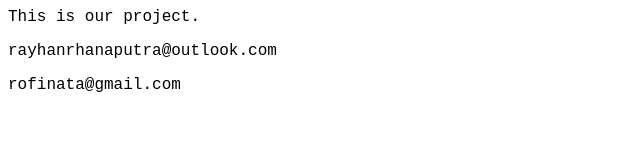
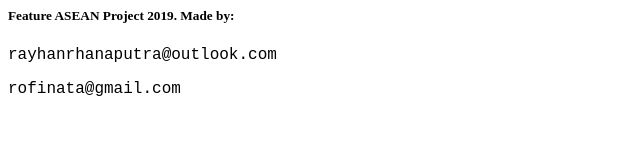
Before and after one commit to rayhanhanaputra/feature-asean, a plain HTML site: page project1/index.html in a window 1280 px wide. Shown: the full height of the page, 0-640 px from the left. Drawn offline with Linux system fonts and the light colour scheme.

Commit message:
sudo apt-get init

```diff
--- a/project1/index.html
+++ b/project1/index.html
@@ -9,7 +9,7 @@
     </head>
 
     <body>
-        <p>This is our project.</p>
+        <h5>Feature ASEAN Project 2019. Made by:</h5>
         <p>rayhanrhanaputra@outlook.com</p>
         <p>rofinata@gmail.com</p>
     </body>
```
